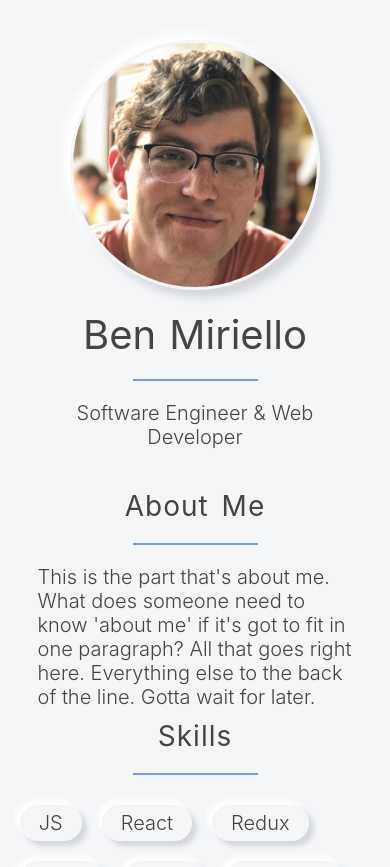
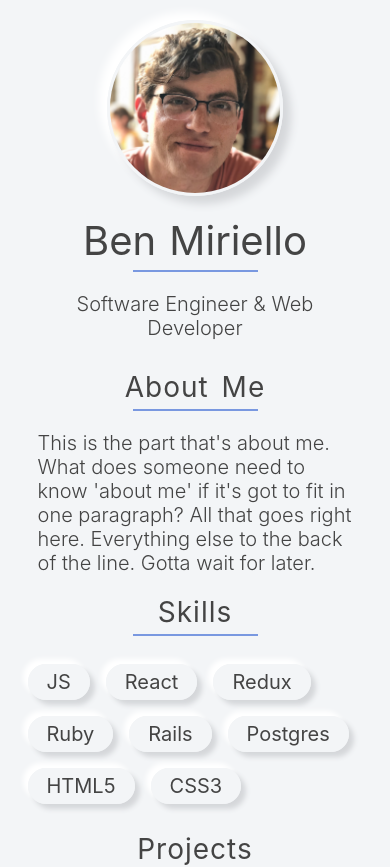
Before and after one commit to BenMiriello/ben-miriello-portfolio-v1, a React (Create React App) app: page / in a window 390 px wide. Shown: the top 867 px of the page. Built offline with nearby package versions, Linux system fonts and the light colour scheme; a web font is replaced by a local one.

Commit message:
Remove unnecessary margins in mobile.

```diff
--- a/src/styles/index.css
+++ b/src/styles/index.css
@@ -65,6 +65,7 @@ code {
   .main-section {
     width: 95%;
     margin: auto;
+    margin-top: 10px;
   }
 }
 
@@ -100,6 +101,14 @@ h2:after {
   margin: 0 auto;
   margin-top: 20px;
   margin-bottom: 20px;
+}
+
+@media only screen and (max-width: 480px) {
+  h1:after,
+  h2:after {
+    margin-top: 5px;
+    margin-top: 5px;
+  }
 }
 
 h3 {
@@ -169,6 +178,19 @@ p {
   border-color: #f3f5f7;
   border-width: 3px;
   box-shadow: 8px 8px 8px #d5d7da, -8px -8px 8px #ffffff;
+  margin: auto;
+}
+
+@media only screen and (max-width: 480px) {
+  .headline {
+    width: 80vw;
+    min-width: 100px;
+    margin-top: 20px;
+  }
+
+  .headshot {
+    width: 100%;
+  }
 }
 
 .headline-text {
@@ -180,7 +202,7 @@ p {
 @media only screen and (max-width: 540px) {
   .headline {
     display: block;
-    margin-bottom: 40px;
+    margin-bottom: 30px;
     height: auto;
   }
 
@@ -189,6 +211,13 @@ p {
     margin: auto;
     margin-bottom: 20px;
   }
+
+@media only screen and (max-width: 480px) {
+  .headshot {
+    width: 45vw;
+    min-width: 0px;
+  }
+}
 
   .headline-text {
     margin-top: 40px, auto;
@@ -206,9 +235,17 @@ p {
   margin-bottom: 40px;
 }
 
+@media only screen and (max-width: 480px) {
+  .skills {
+    width: 90%;
+    margin-top: 10px;
+    margin-bottom: 0px;
+  }
+}
+
 .skill {
   display: inline-block;
-  margin: 10px;
+  margin: 8px;
   border-radius: 20px;
   border-style: solid;
   border-color: #f3f5f7;
@@ -217,11 +254,12 @@ p {
   -webkit-transition: box-shadow 0.3s, background-color 0.1s, border-color 0.1s;
   transition: box-shadow 0.3s, background-color 0.1s, border-color 0.1s;
   cursor: default;
+  font-weight: 400;
 }
 
 .skill-clicked {
   display: inline-block;
-  margin: 10px;
+  margin: 8px;
   border-radius: 20px;
   border-style: solid;
   border-color: #f3f5f7;
@@ -277,6 +315,13 @@ p {
   overflow: auto;
   display: grid;
   grid-template-columns: auto auto;
+}
+
+@media only screen and (max-width: 480px) {
+  .project-card {
+    /* width: 95%; */
+    margin: 16px 8px;
+  }
 }
 
 .project-image-container {
```
